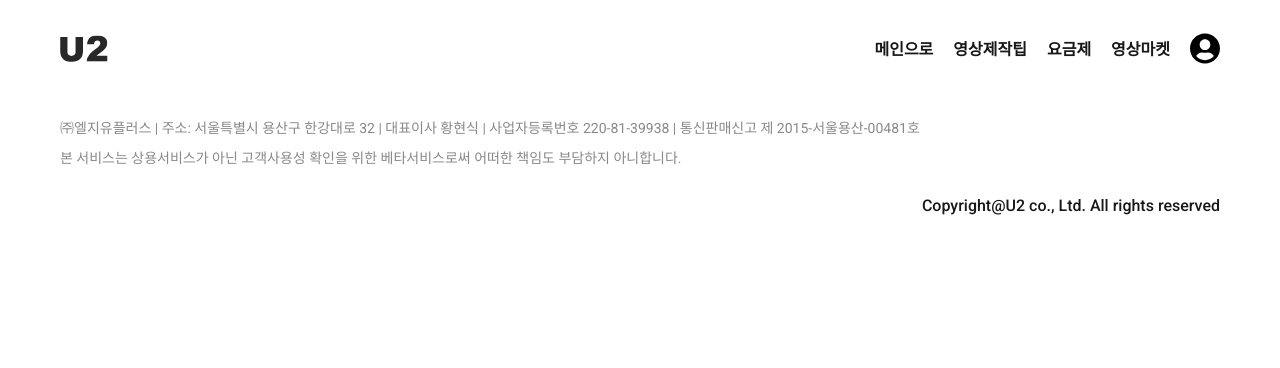
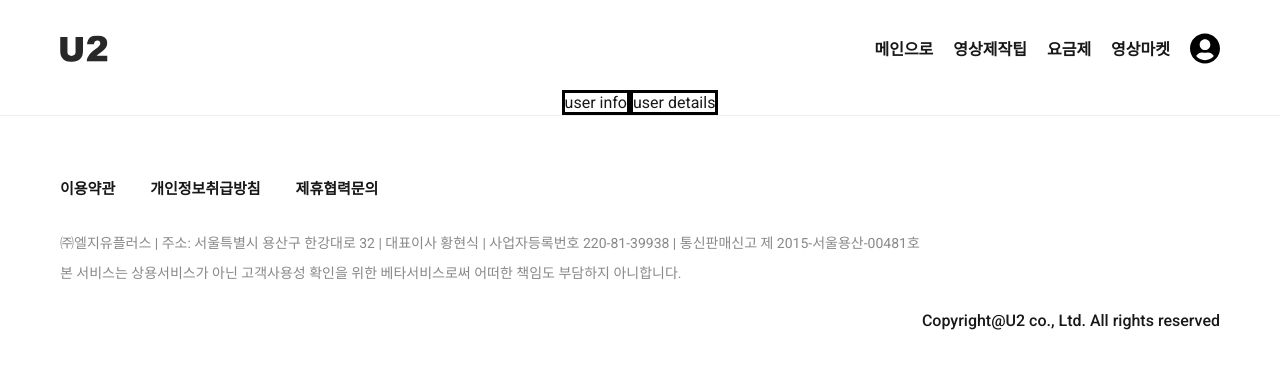
Before and after one commit to hunhunseunghun/U2, a React (Create React App) app: page /workdetail in a window 1280 px wide. Shown: the top 368 px of the page. Built offline with nearby package versions, Linux system fonts and the light colour scheme.

Commit message:
'workdetailboxing'

```diff
--- a/src/App.js
+++ b/src/App.js
@@ -1,13 +1,13 @@
-import "./App.css";
-import React from "react";
-import { Route, useHistory } from "react-router-dom";
-import Main from "./Page/Main/Main.jsx";
-import NavBar from "./NavBar/NavBar.jsx";
-import Footer from "./Footer/Footer.jsx";
-import ProjectRegi from "./Page/ProjectRegistration/ProjectRegi.jsx";
-import MyWork from "./Page/MyWork/MyWork.jsx";
-import SetTaskCondition from "./Page/ProjectRegistration/SetTaskCondition/SetTaskCondition.jsx";
-
+import './App.css';
+import React from 'react';
+import { Route, useHistory } from 'react-router-dom';
+import Main from './Page/Main/Main.jsx';
+import NavBar from './NavBar/NavBar.jsx';
+import Footer from './Footer/Footer.jsx';
+import ProjectRegi from './Page/ProjectRegistration/ProjectRegi.jsx';
+import MyWork from './Page/MyWork/MyWork.jsx';
+import SetTaskCondition from './Page/ProjectRegistration/SetTaskCondition/SetTaskCondition.jsx';
+import WorkDetail from './Page/WorkDetail/WorkDetail';
 // import ScrollToTop from "./Scroll/ScrollToTop";
 
 function App() {
@@ -31,7 +31,13 @@ function App() {
 				path="/mywork"
 				render={(props) => <MyWork history={history} {...props} />}
 			/>
-
+			<Route
+				exact
+				path="/workdetail"
+				render={(props) => (
+					<WorkDetail history={history} {...props}></WorkDetail>
+				)}
+			></Route>
 			<Footer />
 		</div>
 	);
--- a/src/Page/MyWork/tabs/Subtabs/RegiQuests.jsx
+++ b/src/Page/MyWork/tabs/Subtabs/RegiQuests.jsx
@@ -1,6 +1,7 @@
 import { useState } from 'react';
 import { paginate } from './paginate';
 import Pagination from './Pagination';
+import { Link } from 'react-router-dom';
 function RegiQuests({ datas }) {
 	let [quests, setQuests] = useState({
 		data: datas,
@@ -31,6 +32,7 @@ function RegiQuests({ datas }) {
 						? pagedQuests.map((data) => {
 								return (
 									<tr height="100px">
+										{/* <Link to={{ pathname: '/workdetail' }}>
 											<td>
 												<img src={data.img}></img>
 											</td>
@@ -38,6 +40,17 @@ function RegiQuests({ datas }) {
 											<td>{data.contriNum}</td>
 											<td>{data.inspect}</td>
 											<td>{data.dueDate}</td>{' '}
+										</Link> */}
+										{Object.keys(data).map((keyname) => {
+											console.log('keyname: ', keyname);
+											return (
+												<td>
+													<Link to={{ pathname: '/workdetail' }}>
+														{data[keyname]}
+													</Link>
+												</td>
+											);
+										})}
 									</tr>
 								);
 						  })
--- a/src/Page/MyWork/tabs/quester/Quester.jsx
+++ b/src/Page/MyWork/tabs/quester/Quester.jsx
@@ -1,5 +1,5 @@
 import { useState } from 'react';
-import QuestTable from '../Subtabs/QuestTable';
+import RegiQuests from '../Subtabs/RegiQuests';
 import datas from './sampledata';
 function Quester() {
 	let [currentTab, setCurrentTab] = useState(0);
@@ -9,7 +9,7 @@ function Quester() {
 	};
 
 	let tabs = {
-		0: <QuestTable datas={datas}></QuestTable>,
+		0: <RegiQuests datas={datas}></RegiQuests>,
 	};
 	return (
 		<div>
--- a/src/Page/WorkDetail/WorkDetail.jsx
+++ b/src/Page/WorkDetail/WorkDetail.jsx
@@ -0,0 +1,17 @@
+import { WorkDetailContainer } from './WorkDetailStyled';
+function WorkDetail(props) {
+	return (
+		<WorkDetailContainer>
+			<main style={{ justifyContent: 'center', width: '100%' }}>
+				<article style={{ border: 'solid', borderColor: 'black' }}>
+					user info
+				</article>
+				<article style={{ border: 'solid', borderColor: 'black' }}>
+					user details
+				</article>
+			</main>
+		</WorkDetailContainer>
+	);
+}
+
+export default WorkDetail;
--- /dev/null
+++ b/src/Page/WorkDetail/WorkDetailStyled.jsx
@@ -0,0 +1,12 @@
+import styled from 'styled-components';
+
+export const WorkDetailContainer = styled.div`
+	padding-top: 90px;
+	main {
+		display: flex;
+		text-align: 'center';
+	}
+	article {
+		width: '500px';
+	}
+`;
```
Lines whose indentation alone changed are shown as unchanged.
